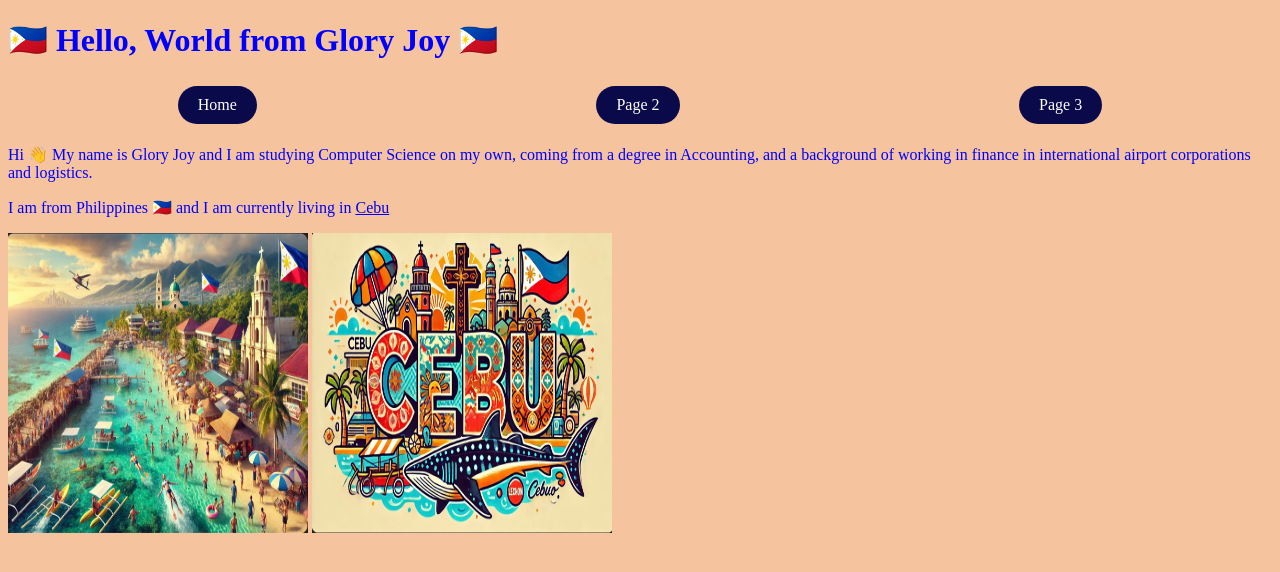
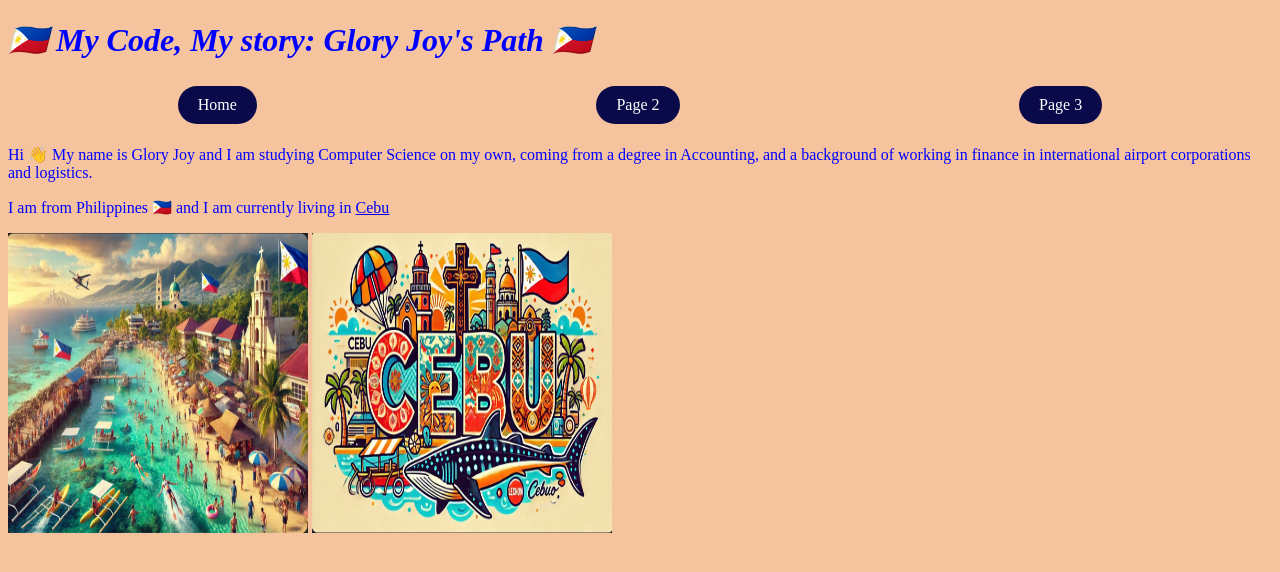
Before and after one commit to Gloryjoygabisay/gloryjoyhtml, a plain HTML site: page html/index.html in a window 1280 px wide. Drawn offline with Linux system fonts and the light colour scheme.

Commit message:
Update index.html
updated changes

```diff
--- a/html/index.html
+++ b/html/index.html
@@ -9,7 +9,7 @@
 </head>
 
 <body>
-    <h1>🇵🇭 Hello, World from Glory Joy 🇵🇭</h1>
+    <h1><i>🇵🇭 My Code, My story: Glory Joy's Path 🇵🇭</i></h1>
 
     <nav>
         <ul class="nav-bar">
```
